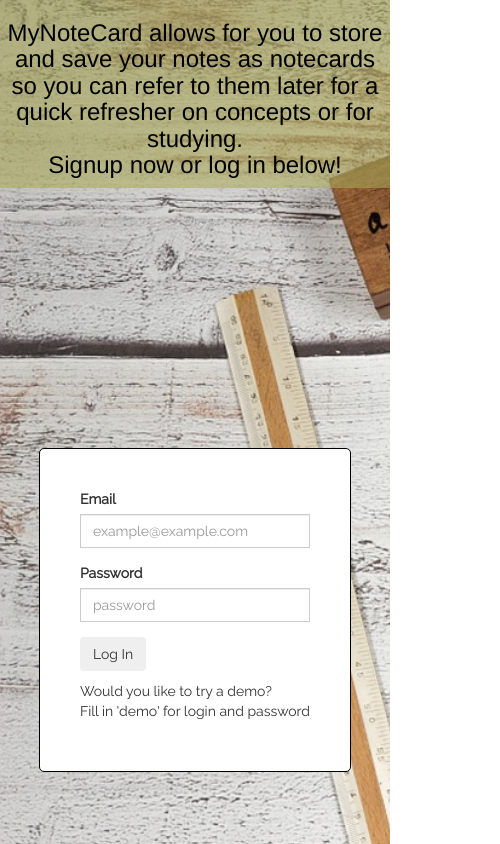
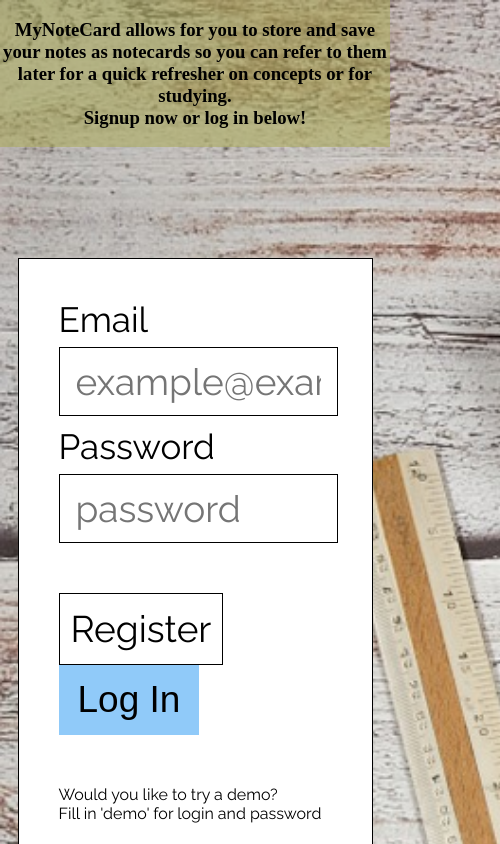
Before and after one commit to jxl19/MyNoteCard, a website: page public/index.html in a window 390 px wide. Shown: the top 844 px of the page, 500 px wide, since content can reach past the window. Drawn offline with nearby package versions, Linux system fonts and the light colour scheme; no server answers.

Commit message:
remove bootstrap login page

```diff
--- a/public/index.html
+++ b/public/index.html
@@ -3,9 +3,8 @@
 
 <head>
     <meta charset="utf-8">
-    <title>MyNote</title>
+    <title>MyNoteCard</title>
 
-    <link rel="stylesheet" href="https://maxcdn.bootstrapcdn.com/bootstrap/3.3.7/css/bootstrap.min.css">
     <link rel="stylesheet" href="main.css">
     <link href="https://fonts.googleapis.com/css?family=Open+Sans|Raleway" rel="stylesheet">
 </head>
@@ -18,8 +17,7 @@
         <div>
     </section>
 
-    <div class="col-md-12">
-        <div class="log-in-container col-md-6">
+        <div class="log-in-container">
             <div class="centerLogin">
                 <form id="login-form">
                     <div class="form-group">
@@ -31,14 +29,14 @@
                         <input type="password" name="password" class="form-control" id="login-password" placeholder="password" required>
                     </div>
                     <div class="footer">
-                        <button type="submit" class="btn btn-custom" id = "login-button">Log In</button>
+                        <div class="register">Register</div>
+                        <button type="submit" id = "login-button">Log In</button>
                     </div>
-                    <p class="demo"> Would you like to try a demo? <br>
-                    Fill in 'demo' for login and password </p>
                 </form>
+                <p class="demo"> Would you like to try a demo? <br>
+                Fill in 'demo' for login and password </p>
             </div>
         </div>
-    </div>
 
 
     <!--signup modal-->
@@ -52,14 +50,12 @@
                 <form class="signup-form">
                     <div class="modal-body">
                     </div>
-
                 </form>
             </div>
         </div>
     </div>
 
     <script src="https://cdnjs.cloudflare.com/ajax/libs/jquery/3.1.0/jquery.min.js"></script>
-    <script src="https://maxcdn.bootstrapcdn.com/bootstrap/3.3.7/js/bootstrap.min.js"></script>
     <script type="text/javascript" src="app.js"></script>
 
 </body>
--- a/public/main.css
+++ b/public/main.css
@@ -62,8 +62,13 @@
 }
 
 .form-control{
-    border-radius:0;
+    height:35px;
     font-family:raleway;
+    display:block;
+    margin-top:7px;
+    margin-bottom: 10px;
+    padding-left:10px;
+    width:90%;
 }
 
 .navbar-default{
@@ -178,6 +183,33 @@
     text-align: right;
 }
 
+#login-button, .register{
+    font-size:17px;
+    color: black;
+    cursor: pointer;
+}
+
+#login-button{
+    border: 1px solid #90CAF9;
+    background-color: #90CAF9;
+    padding: 10px 18px;
+}
+#login-button:hover{
+    background-color:#64B5F6;
+}
+
+.register{
+    display: inline-block;
+    margin-right:29%;
+    border: 1px solid black;
+    background-color: white;
+    padding: 10px 10px;
+}
+
+.register:hover{
+    background: #e7e7e7;
+}
+
 #front-container {
   position: relative;
   margin-bottom: 55px;
@@ -275,7 +307,7 @@
 
 .centerLogin{
     border: 1px solid black;
-    border-radius:5px;
+    /* border-radius:5px; */
     margin: 0 auto;
     padding: 40px;
     background-color:white;
@@ -295,14 +327,16 @@
 }
 
 body{
-    overflow-x:hidden;
+    overflow:hidden;
 }
 
 .landing-page{
     background-image: url("notecard-image.jpg");
     background-repeat:no-repeat;
     background-size:cover;
+    margin:0px;
 }
+
 .header-about{
   display: inline-block;
   vertical-align: bottom;
@@ -488,6 +522,33 @@
     }
 }
 
+@media only screen and (max-device-width:1200px){
+    .centerLogin{
+        width:70%;
+        height: 33vh;
+    }
+    label{
+        font-size:35px;
+    }
+    .form-control, .register, #login-button{
+        font-size: 37px;
+    }
+    .form-control{
+        padding: 16px 16px;
+        border:1px solid black;
+    }
+    .footer,.demo{
+        margin-top:50px;
+    }
+    .register{
+        margin-right:50%;
+        padding: 13px 11px;
+    }
+    #login-button{
+        padding: 13px 18px;
+    }
+}
+
 @media only screen and(max-width:780px){
     .notecards, .notecard-data{
         width:100%;
```
